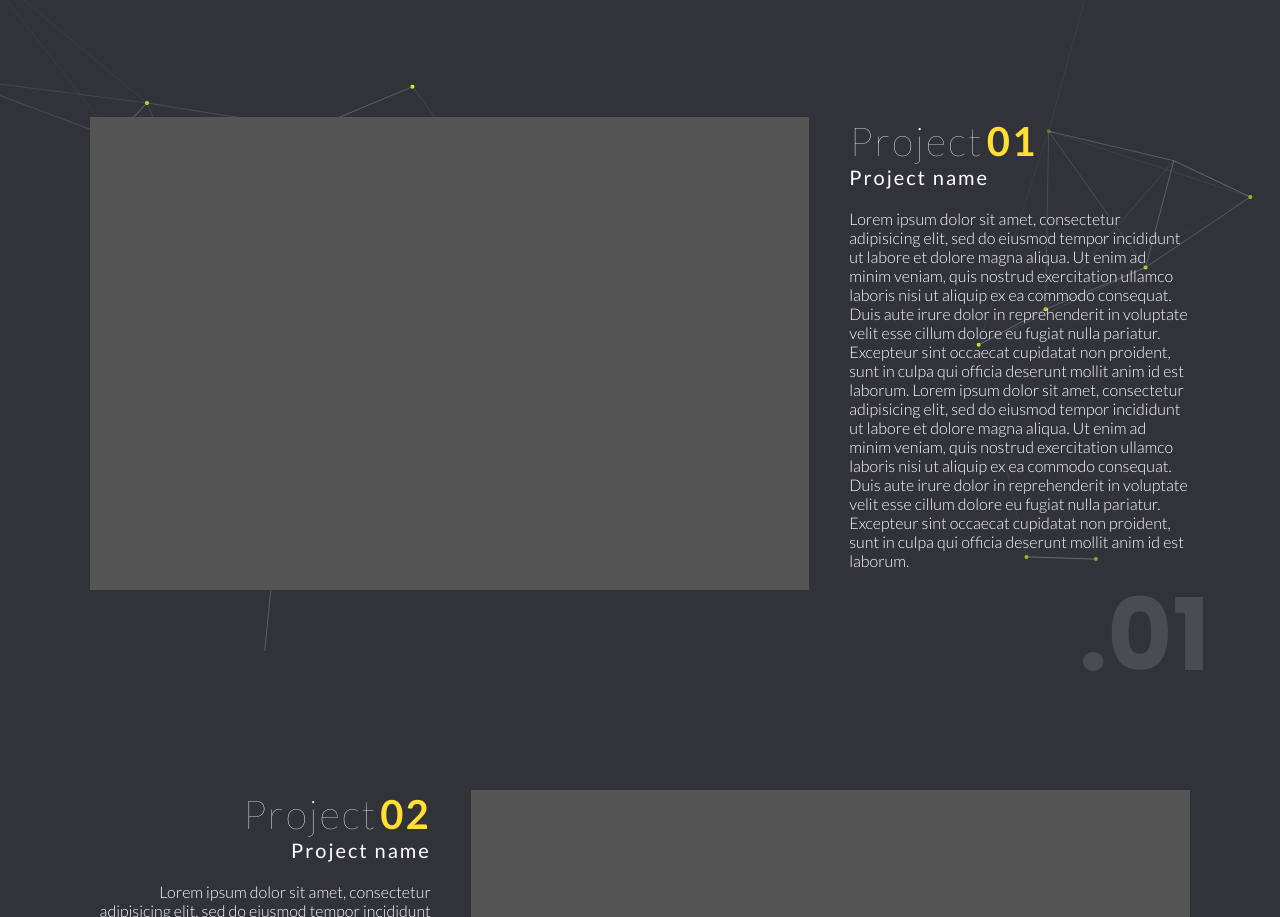
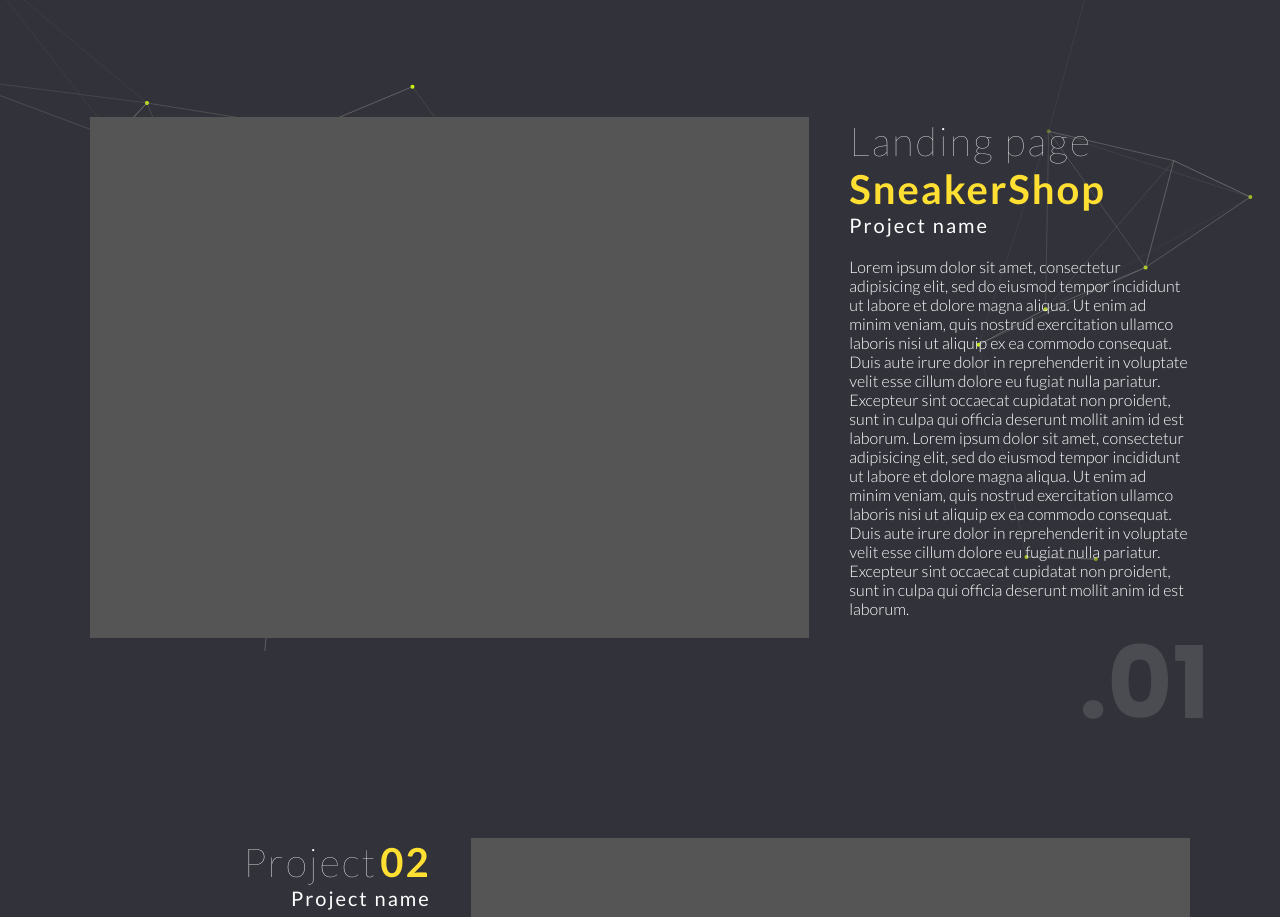
Before and after one commit to Tuanbui96/resume, a website: page index.html in a window 1280 px wide. Shown: the part 1679-2596 px from the top of the page. Drawn offline with Linux system fonts and the light colour scheme.

Commit message:
update project

```diff
--- a/index.html
+++ b/index.html
@@ -142,8 +142,8 @@
 						<div class="col-1-of-3">
 							<div class="project__text">
 								<div class="heading-secondary">
-									 <span class="heading-secondary--main-1">Project</span>
-										<span class="heading-secondary--main-2">01</span>
+									 <span class="heading-secondary--main-1">Landing page</span>
+										<span class="heading-secondary--main-2">SneakerShop</span>
 								</div>
 									<div class="heading-tertiary">
 											<h2 class="heading-tertiary--sub">Project name</h2>
```
